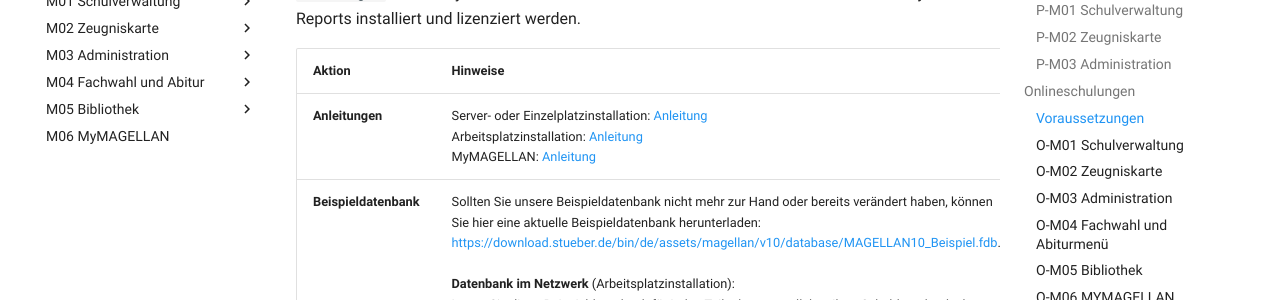
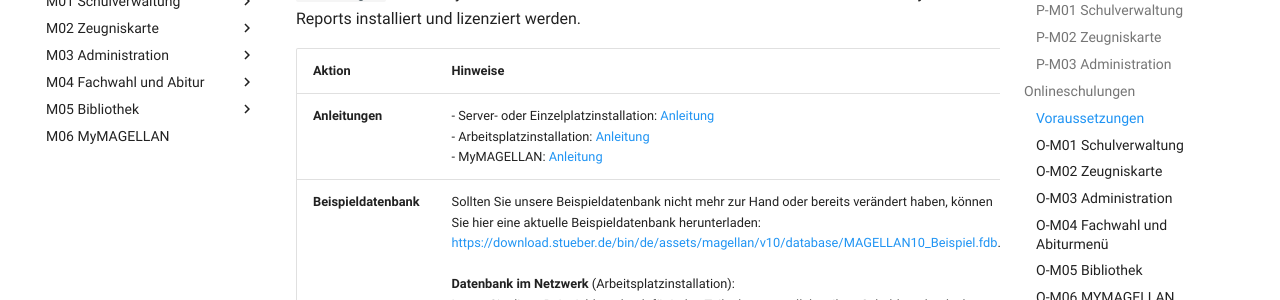
Before and after one commit to stuebersystems/doc.magellan-schulungen.de, an MkDocs documentation site: the page built from docs/index.md, in a window 1280 px wide and 900 px high, scrolled down 2636 px. Shown: the part 152-452 px from the top of the window. Built offline with MkDocs 1.6.1 and Material for MkDocs 9.7.7, drawn with Linux system fonts in a browser that asks for light colours; comment, search, counter and statistics services are not loaded.

Commit message:
no message

```diff
--- a/docs/index.md
+++ b/docs/index.md
@@ -62,7 +62,7 @@ Für die Schulungen `O-M03 MAGELLAN Administrator` und `O-M02 MAGELLAN Zeugniska
 
 Aktion|Hinweise
 :--|--
-**Anleitungen**|Server- oder Einzelplatzinstallation: [Anleitung](https://doc.magellan.stueber.de/schulverwaltung/installation/version10/server.installieren/)<br/>Arbeitsplatzinstallation: [Anleitung](https://doc.magellan.stueber.de/schulverwaltung/installation/version10/arbeitsplatz.installieren/)<br/>MyMAGELLAN: [Anleitung](https://doc.mymagellan.stueber.de/installation/)
+**Anleitungen**|- Server- oder Einzelplatzinstallation: [Anleitung](https://doc.magellan.stueber.de/schulverwaltung/installation/version10/server.installieren/)<br/>- Arbeitsplatzinstallation: [Anleitung](https://doc.magellan.stueber.de/schulverwaltung/installation/version10/arbeitsplatz.installieren/)<br/>- MyMAGELLAN: [Anleitung](https://doc.mymagellan.stueber.de/installation/)
 **Beispieldatenbank**|Sollten Sie unsere Beispieldatenbank nicht mehr zur Hand oder bereits verändert haben, können Sie hier eine aktuelle Beispieldatenbank herunterladen:<br/>[https://download.stueber.de/bin/de/assets/magellan/v10/database/MAGELLAN10_Beispiel.fdb](https://download.stueber.de/bin/de/assets/magellan/v10/database/MAGELLAN10_Beispiel.fdb).<br/><br/>**Datenbank im Netzwerk** (Arbeitsplatzinstallation): <br/> Legen Sie diese Beispieldatenbank für jeden Teilnehmer parallel zu Ihrer Schuldatenbank ab (Beispiel: `MAGELLAN9_Beispiel.01.fdb`, `MAGELLAN9_Beispiel.02.fdb`, `MAGELLAN9_Beispiel.03.fdb`...).<br/>Richten Sie für Ihre Teilnehmer jeweils eine Verbindung zu einer der Datenbanken ein, so das jeder Teilnehmer eine Anbindung zu einer gesonderten Datenbank hat. Sie können hierfür im MAGELLAN Administrator auf der Unterkarte `Datenbankverbindungen` eine bestehende Verbindung per `Rechtsklick > Kopieren` duplizieren und lediglich die Benennung der Datenbank auf der Unterkarte `Datenbank` anpassen.<br/><br/>**Datenbank direkt auf dem Rechner** (Server- /Einzelplatzinstallation): <br/>Wenn es die erste MAGELLAN-Installation auf dem Rechner ist, leigt die Beispieldatenbank bereits im Datenbank-Verzeichnis. Alternativ tauschen Sie sie bitte aus.
 **Lizenzen**|Bitte stellen Sie sicher, dass die in den Schulungen eingesetzten Programme (beispielsweise für die M02 auch MyMAGELLAN installiert ist) und die dazugehörigen **Lizenzen** verfügbar sind.
 **Tests**|1. Melden Sie sich mit der Standardkennung `sysdba` und dem Passwort `masterkey`. Klappt das? Wenn nicht erkundigen Sie sich intern nach den zu verwendenen Anmeldedaten und stellen Sie den Teilnehmern zur Verfügung. <br/>2. Bitte rufen Sie innerhalb der MAGELLAN Schulverwaltung die Druckvorschau (`Menü Schüler > einen Schüler markieren > STRG+P > einen Bericht anklicken > STRG+V`) auf. Klappt dieser Aufruf?<br/>3. Bitte rufen Sie innerhalb der MAGELLAN Schulverwaltung den Seriendruck auf (`Menü Schüler > einen Schüler markieren > STRG+S > Weiter > Mittlere Option mit "Neue Vorlage"`) auf. Öffnet sich Word in der Taskleiste?
```
